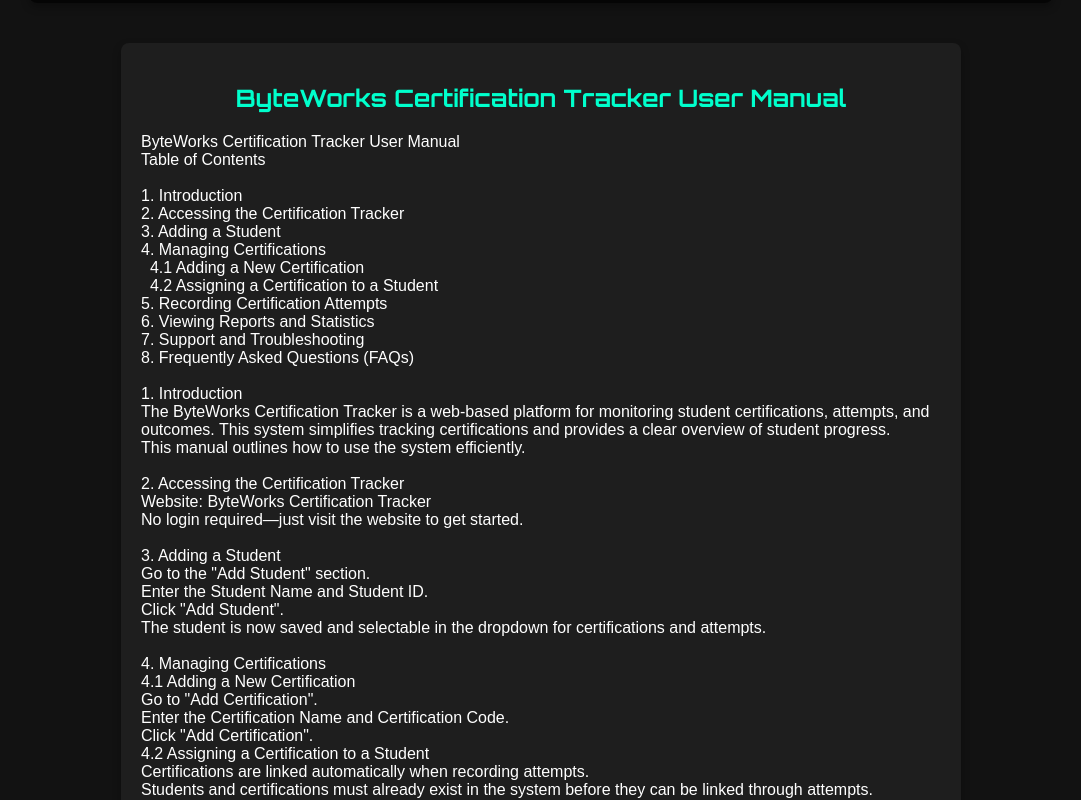
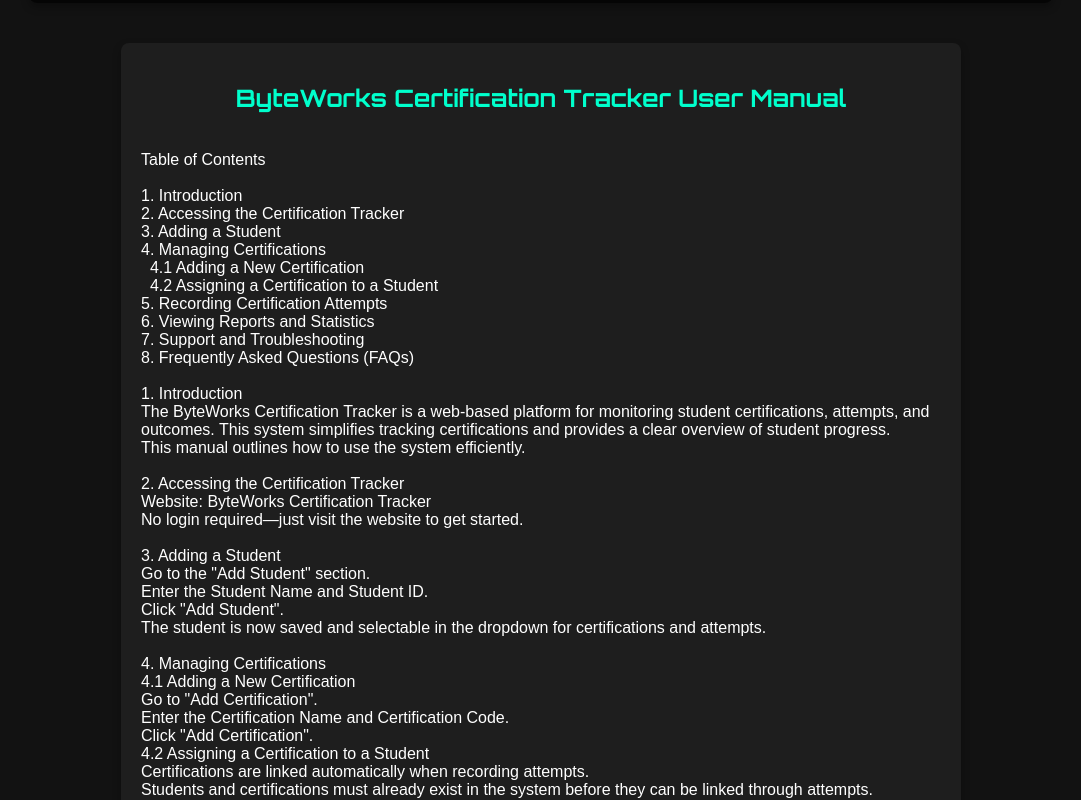
Before and after one commit to JohnOrdonez0112/byteworkcertificationtracker, a plain HTML site: page index.html in a window 1280 px wide. Shown: the part 1480-2280 px from the top of the page, without its empty margins (99-1180 px from the left). Drawn offline with Linux system fonts and the light colour scheme.

Commit message:
Update index.html

```diff
--- a/index.html
+++ b/index.html
@@ -150,7 +150,7 @@
     <div class="section" style="background-color:#1e1e1e; padding: 20px; max-width: 800px; width: 100%; border-radius: 8px; box-shadow: 0 4px 8px rgba(0,0,0,0.3);">
         <h2 style="text-align: center; color: #00ffcc; font-family: 'Orbitron', sans-serif;">ByteWorks Certification Tracker User Manual</h2>
         <pre style="white-space: pre-wrap; color: white; font-family: sans-serif;">
-ByteWorks Certification Tracker User Manual
+
 Table of Contents
 
 1. Introduction
```
